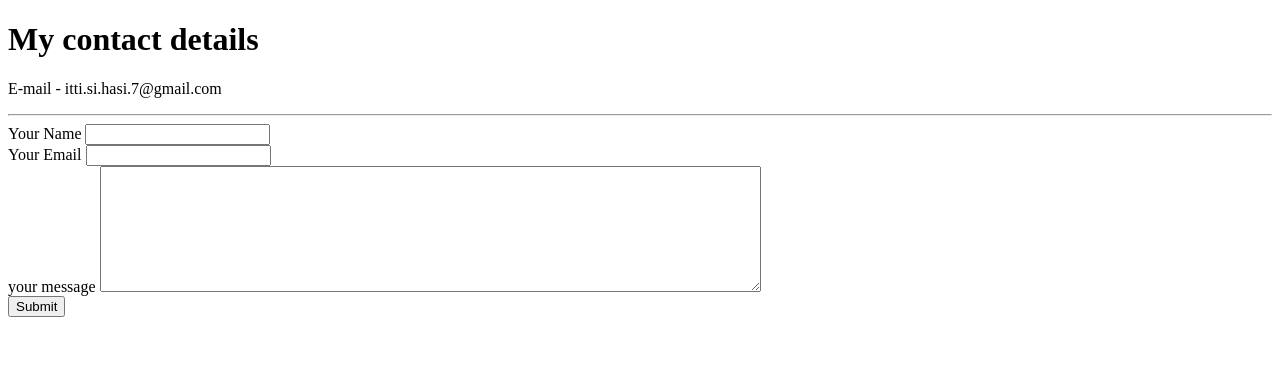
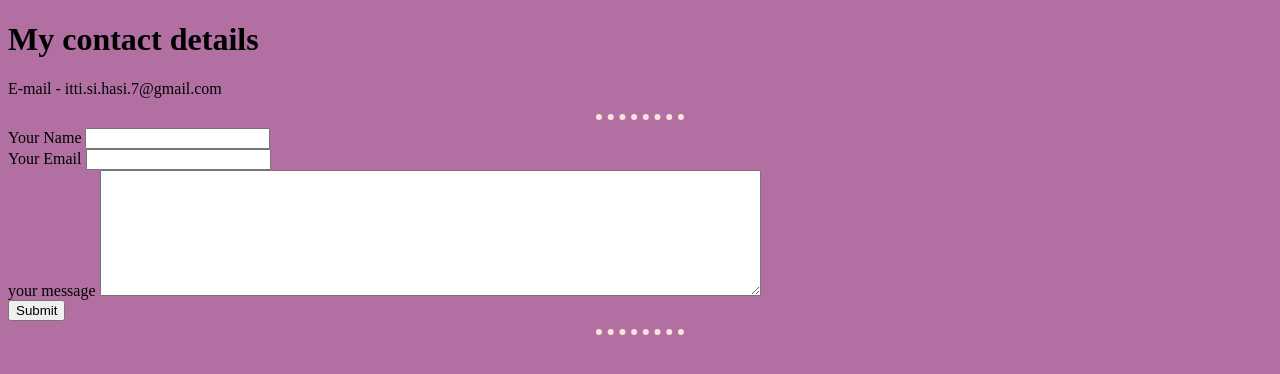
Before and after one commit to dsamarr/cv, a plain HTML site: page contact-me.html in a window 1280 px wide. Drawn offline with Linux system fonts and the light colour scheme.

Commit message:
update contact-me.html

```diff
--- a/contact-me.html
+++ b/contact-me.html
@@ -5,12 +5,27 @@
   <meta name="viewport" content="width=device-width, initial-scale=1.0">
   <meta http-equiv="X-UA-Compatible" content="ie=edge">
   <title>Contact Me</title>
+  <style>
+      body{background-color: #B270A2}
+      hr{
+
+        border-style:dotted none none ;
+        border-width: 6px;
+
+        border-collapse: separate;
+        border-color: #FCE2DB;
+        height:0px;
+        width:7%;
+
+      }
+    </style>
 </head>
 <body>
+  <!-- contact details-->
   <h1>My contact details</h1>
   <p>E-mail - itti.si.hasi.7@gmail.com</p>
   <hr>
-
+  <!-- form for getting message on email-->
   <form class="" action="mailto:dkdsamar729@gmail.com" method="post" enctype="text/plain">
     <label>Your Name</label>
     <input type="text" name="yourname" value="">
@@ -24,6 +39,7 @@
     <input type="submit" >
 
   </form>
+  <hr>
 
 </body>
 </html>
```
